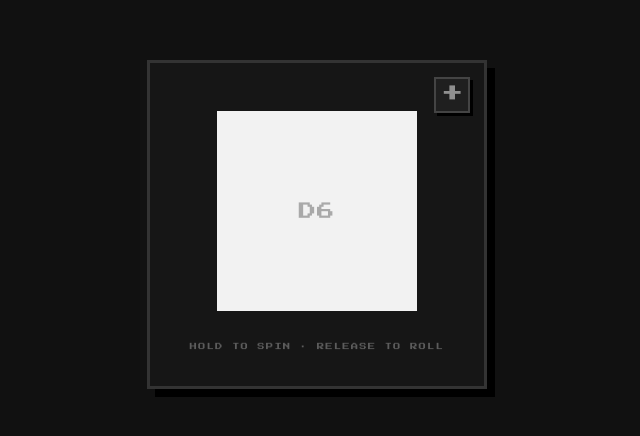
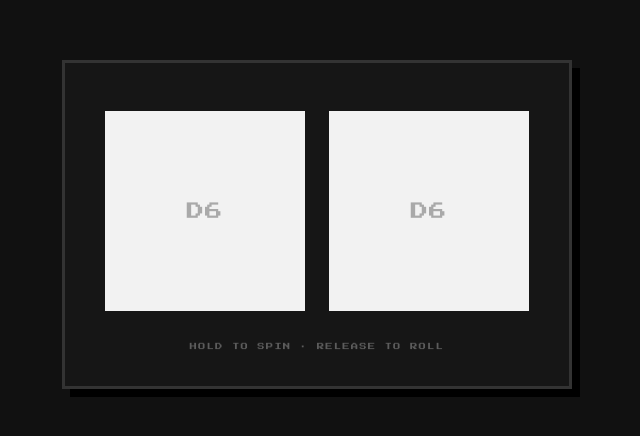
Before and after one commit to joshnapoles/dice-flip, a React (Vite) app: page / in a window 1280 px wide. Shown: the part 176-612 px from the top of the page, without its empty margins (323-963 px from the left). Built offline with nearby package versions, Linux system fonts and the light colour scheme.

Commit message:
feat: onDieLanded callback, transparent prop — v0.2.0

```diff
--- a/package.json
+++ b/package.json
@@ -1,6 +1,6 @@
 {
   "name": "dice-flip",
-  "version": "0.1.0",
+  "version": "0.2.0",
   "type": "module",
   "description": "Tactile dice-flip component library for React — configurable DicePanel with CSS Modules",
   "keywords": ["dice", "react", "component", "game", "library"],
--- a/src/App.tsx
+++ b/src/App.tsx
@@ -4,7 +4,7 @@ import { DicePanel } from './components/DicePanel/DicePanel'
 export default function App() {
   return (
     <div className={styles.app}>
-      <DicePanel diceCount={1} showAddButton={true} />
+      <DicePanel diceCount={2} showAddButton={false} />
     </div>
   )
 }
--- a/src/components/DicePanel/DicePanel.module.css
+++ b/src/components/DicePanel/DicePanel.module.css
@@ -24,6 +24,12 @@
 
 .panelLocked {
   cursor: default;
+}
+
+.panelTransparent {
+  background: transparent;
+  border: none;
+  box-shadow: none;
 }
 
 /* ── Dice row inside panel ──────────────────────────────────────────────────── */
--- a/src/components/DicePanel/DicePanel.tsx
+++ b/src/components/DicePanel/DicePanel.tsx
@@ -14,11 +14,22 @@ export interface DicePanelProps {
    */
   showAddButton?: boolean
   /**
+   * Called each time an individual die lands.
+   * `index` is the 0-based position of the die in the panel (order added);
+   * `value` is the result (1–6).
+   */
+  onDieLanded?: (index: number, value: number) => void
+  /**
    * Called once all dice in a roll have landed.
    * `results` is one value per die (in the order they were added),
    * `total` is their sum.
    */
   onAllLanded?: (results: number[], total: number) => void
+  /**
+   * When true the panel background, border and box-shadow are removed so the
+   * component can be placed directly over a custom game UI.
+   */
+  transparent?: boolean
 }
 
 let nextId = 1
@@ -32,7 +43,9 @@ function makeIds(count: number): number[] {
 export function DicePanel({
   diceCount = 1,
   showAddButton = true,
+  onDieLanded,
   onAllLanded,
+  transparent = false,
 }: DicePanelProps) {
   const [dice, setDice]         = useState<number[]>(() => makeIds(diceCount))
   const [results, setResults]   = useState<Record<number, number | null>>({})
@@ -77,7 +90,11 @@ export function DicePanel({
 
   const handleResult = useCallback((id: number, value: number) => {
     setResults(prev => ({ ...prev, [id]: value }))
-  }, [])
+    if (onDieLanded) {
+      const index = diceRef.current.indexOf(id)
+      if (index !== -1) onDieLanded(index, value)
+    }
+  }, [onDieLanded])
 
   const landedCount = dice.filter(id => results[id] != null).length
   const allLanded   = dice.length > 0 && landedCount === dice.length
@@ -102,7 +119,11 @@ export function DicePanel({
 
   return (
     <div
-      className={`${styles.panel} ${settling ? styles.panelLocked : ''}`}
+      className={[
+        styles.panel,
+        settling ? styles.panelLocked : '',
+        transparent ? styles.panelTransparent : '',
+      ].filter(Boolean).join(' ')}
       onMouseDown={handlePressStart}
       onMouseUp={handlePressEnd}
       onMouseLeave={handlePressEnd}
```
Also changed, not shown: 1 other file (tests, documents, lock files or other folders).
